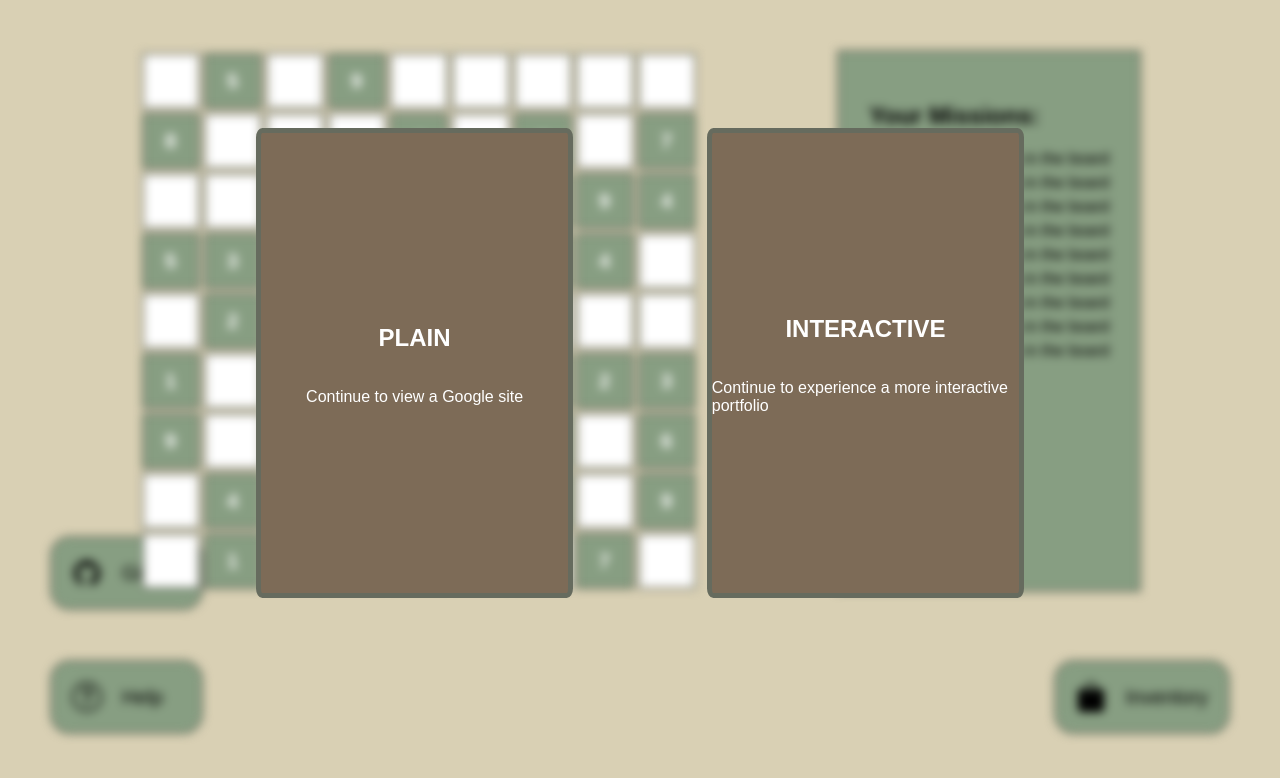
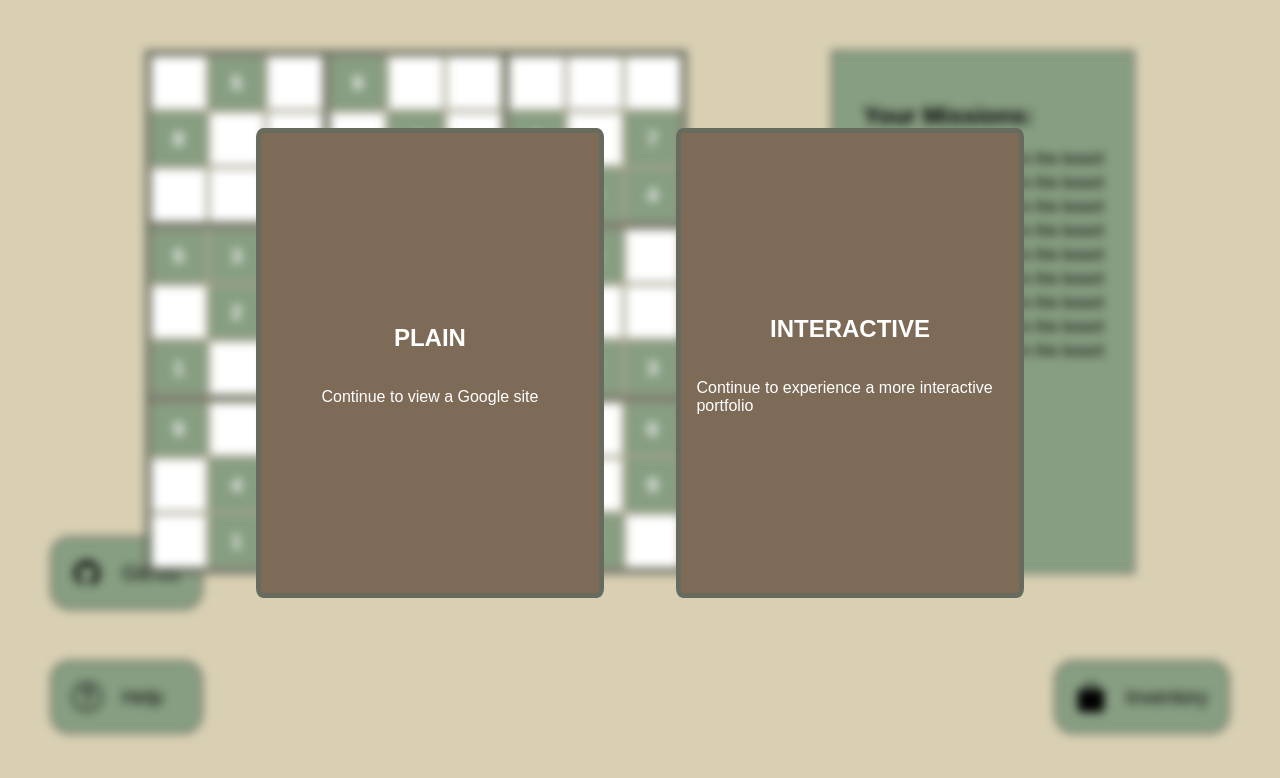
Before and after one commit to nicoletanyt/GamifiedPortfolio, a React (Create React App) app: page / in a window 1280 px wide. Shown: the top 778 px of the page. Built offline with nearby package versions, Linux system fonts and the light colour scheme; a web font is replaced by a local one.

Commit message:
added borders to each square for sudoku

```diff
--- a/src/App.css
+++ b/src/App.css
@@ -5,8 +5,12 @@ body {
   margin: 0;
   background-color: #d9d0b4;
 }
+table {
+  border-collapse: collapse;
+  border: 5px solid#666b5e;
+}
 table input {
-  border: 2px solid #666b5e;
+  border: 1px solid #666b5e;
   margin: 0;
   font-size: 20px;
   text-align: center;
@@ -14,6 +18,12 @@ table input {
   width: 50px;
   color: black;
   font-weight: bold;
+}
+.bBoard {
+  border-bottom: 5px solid #666b5e;
+}
+.rBoard {
+  border-right: 5px solid #666b5e;
 }
 .initalCell {
   background-color: #879e82;
@@ -72,7 +82,7 @@ table input {
   padding-top: 50px;
 }
 body {
-  overflow: hidden;
+  overflow-y: scroll;
 }
 .blur {
   filter: blur(5px);
@@ -282,6 +292,7 @@ body {
   justify-content: center;
   align-items: center;
   color: white;
+  padding: 2%;
 }
 .appWrapper {
   position: relative;
--- a/src/components/Board.js
+++ b/src/components/Board.js
@@ -14,10 +14,13 @@ function Board({ sudokuBoard, inputChange }) {
         {/* each cell */}
         {[0, 1, 2, 3, 4, 5, 6, 7, 8].map((row, rIndex) => {
           return (
-            <tr key={rIndex}>
+            <tr key={rIndex} className={(row + 1) % 3 === 0 ? "bBoard" : ""}>
               {[0, 1, 2, 3, 4, 5, 6, 7, 8].map((col, cIndex) => {
                 return (
-                  <td key={cIndex}>
+                  <td
+                    key={cIndex}
+                    className={(col + 1) % 3 === 0 ? "rBoard" : ""}
+                  >
                     <input
                       value={
                         sudokuBoard[row][col] === -1
```
